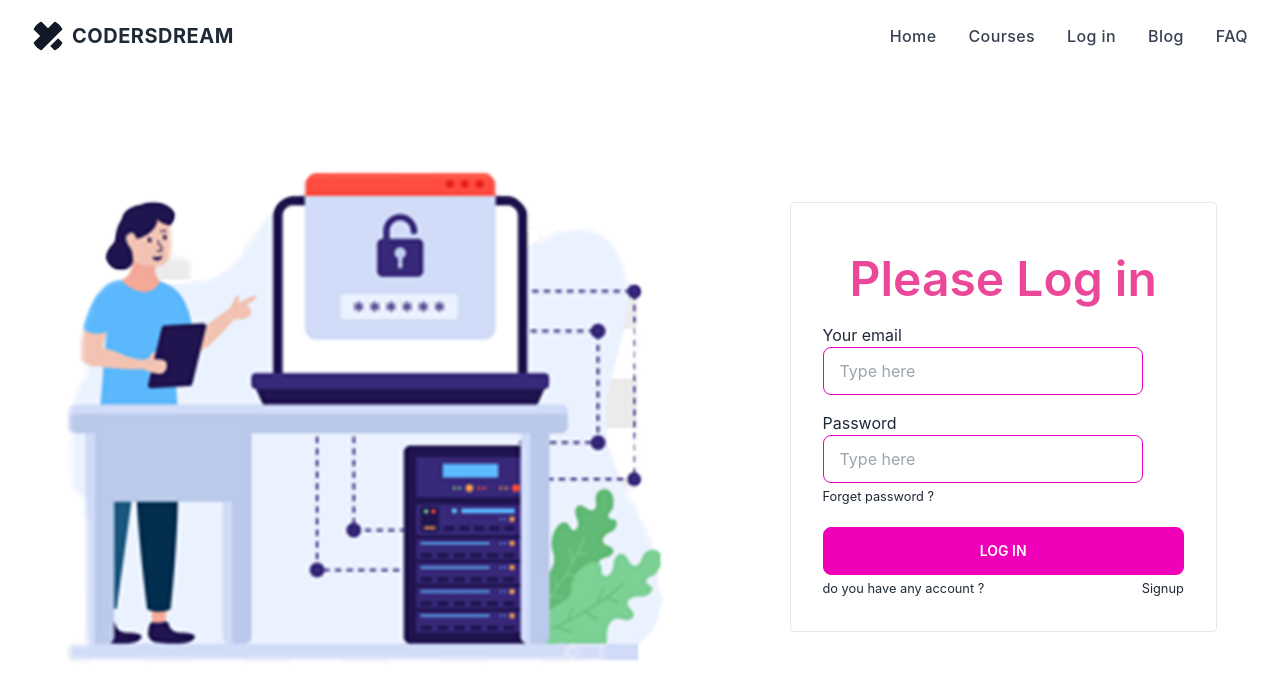
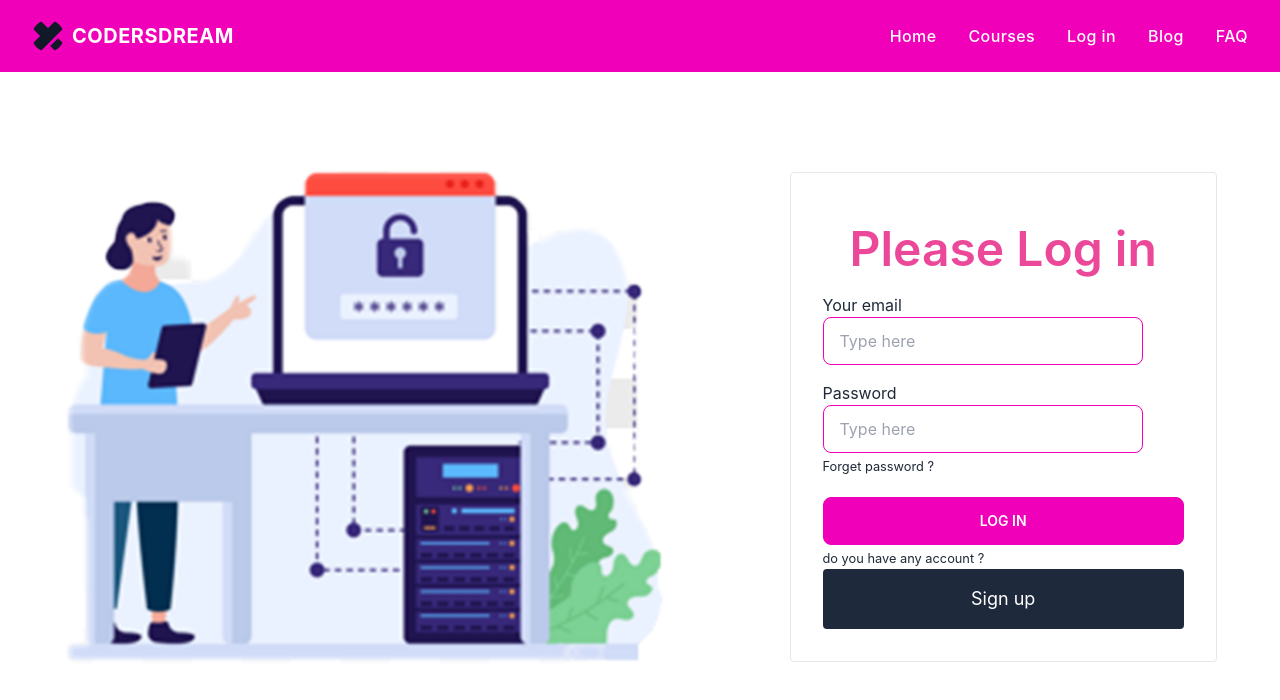
Before and after one commit to Nahid-07/TechBD-client, a React (Create React App) app: page /login in a window 1280 px wide. Shown: the top 700 px of the page. Built offline with nearby package versions, Linux system fonts and the light colour scheme; no server answers.

Commit message:
github and google auth added

```diff
--- a/src/Components/Login.js
+++ b/src/Components/Login.js
@@ -55,13 +55,13 @@ const Login = () => {
           <div>
             <button className="btn btn-secondary w-full mt-5">Log in</button>
           </div>
-          <div className="flex justify-between">
+          <div>
             <p>
               <small>do you have any account ?</small>
             </p>
             <p>{error}</p>
             <Link to="/signup">
-              <small>Signup</small>
+              <button className="bg-slate-800 w-full text-white text-lg py-4 rounded">Sign up</button>
             </Link>
           </div>
         </form>
--- a/src/Components/Navbar.js
+++ b/src/Components/Navbar.js
@@ -8,7 +8,8 @@ const Navbar = () => {
   console.log(user);
   const [isMenuOpen, setIsMenuOpen] = useState(false);
   return (
-    <div className="px-4 py-5 mx-auto sm:max-w-xl md:max-w-full lg:max-w-screen-xl md:px-24 lg:px-8">
+    <div className="bg-secondary">
+      <div className="px-4 py-5 mx-auto sm:max-w-xl md:max-w-full lg:max-w-screen-xl md:px-24 lg:px-8">
       <div className="relative flex items-center justify-between">
         <Link
           to="/"
@@ -24,7 +25,7 @@ const Navbar = () => {
           >
             <path d="M18.266 26.068l7.839-7.854 4.469 4.479c1.859 1.859 1.859 4.875 0 6.734l-1.104 1.104c-1.859 1.865-4.875 1.865-6.734 0zM30.563 2.531l-1.109-1.104c-1.859-1.859-4.875-1.859-6.734 0l-6.719 6.734-6.734-6.734c-1.859-1.859-4.875-1.859-6.734 0l-1.104 1.104c-1.859 1.859-1.859 4.875 0 6.734l6.734 6.734-6.734 6.734c-1.859 1.859-1.859 4.875 0 6.734l1.104 1.104c1.859 1.859 4.875 1.859 6.734 0l21.307-21.307c1.859-1.859 1.859-4.875 0-6.734z"></path>
           </svg>
-          <span className="ml-2 text-xl font-bold tracking-wide text-gray-800 uppercase">
+          <span className="ml-2 text-xl font-bold tracking-wide text-white uppercase">
             CodersDream
           </span>
         </Link>
@@ -34,7 +35,7 @@ const Navbar = () => {
               to="/"
               aria-label="Home"
               title="Home"
-              className="font-medium tracking-wide text-gray-700 transition-colors duration-200 hover:text-deep-purple-accent-400"
+              className="font-medium tracking-wide text-white transition-colors duration-200 hover:text-deep-purple-accent-400"
             >
               Home
             </Link>
@@ -43,7 +44,7 @@ const Navbar = () => {
             <Link
               to="/courses"
               title="courses"
-              className="font-medium tracking-wide text-gray-700 transition-colors duration-200 hover:text-deep-purple-accent-400"
+              className="font-medium tracking-wide text-white transition-colors duration-200 hover:text-deep-purple-accent-400"
             >
               Courses
             </Link>
@@ -55,7 +56,7 @@ const Navbar = () => {
               <Link
                 to="/login"
                 title="login"
-                className="font-medium tracking-wide text-gray-700 transition-colors duration-200 hover:text-deep-purple-accent-400"
+                className="font-medium tracking-wide text-white transition-colors duration-200 hover:text-deep-purple-accent-400"
               >
                 <p> Log in</p>
               </Link>
@@ -65,7 +66,7 @@ const Navbar = () => {
             <Link
               to="/blog"
               title="Blog"
-              className="font-medium tracking-wide text-gray-700 transition-colors duration-200 hover:text-deep-purple-accent-400"
+              className="font-medium tracking-wide text-white transition-colors duration-200 hover:text-deep-purple-accent-400"
             >
               Blog
             </Link>
@@ -74,7 +75,7 @@ const Navbar = () => {
             <Link
               to="/faq"
               title="FAQ"
-              className="font-medium tracking-wide text-gray-700 transition-colors duration-200 hover:text-deep-purple-accent-400"
+              className="font-medium tracking-wide text-white transition-colors duration-200 hover:text-deep-purple-accent-400"
             >
               FAQ
             </Link>
@@ -86,7 +87,7 @@ const Navbar = () => {
                 className="w-[60px] rounded-full cursor-pointer"
                 title={user.displayName}
               />
-              <p>{user?.displayName}</p>
+              <p className="text-white font-medium">{user?.displayName}</p>
             </>
           ) : (
             ""
@@ -116,7 +117,7 @@ const Navbar = () => {
           </button>
           {isMenuOpen && (
             <div className="absolute top-0 left-0 w-full">
-              <div className="p-5 bg-white border rounded shadow-sm">
+              <div className="p-5 bg-secondary border rounded shadow-sm">
                 <div className="flex items-center justify-between mb-4">
                   <div>
                     <Link
@@ -160,7 +161,7 @@ const Navbar = () => {
                       <Link
                         to="/courses"
                         title="courses"
-                        className="font-medium tracking-wide text-gray-700 transition-colors duration-200 hover:text-deep-purple-accent-400"
+                        className="font-medium tracking-wide text-white transition-colors duration-200 hover:text-deep-purple-accent-400"
                       >
                         Courses
                       </Link>
@@ -172,7 +173,7 @@ const Navbar = () => {
                         <Link
                           to="/login"
                           title="login"
-                          className="font-medium tracking-wide text-gray-700 transition-colors duration-200 hover:text-deep-purple-accent-400"
+                          className="font-medium tracking-wide text-white transition-colors duration-200 hover:text-deep-purple-accent-400"
                         >
                           <p> Log in</p>
                         </Link>
@@ -182,7 +183,7 @@ const Navbar = () => {
                       <Link
                         to="/blog"
                         title="Blog"
-                        className="font-medium tracking-wide text-gray-700 transition-colors duration-200 hover:text-deep-purple-accent-400"
+                        className="font-medium tracking-wide text-white transition-colors duration-200 hover:text-deep-purple-accent-400"
                       >
                         Blog
                       </Link>
@@ -191,7 +192,7 @@ const Navbar = () => {
                       <Link
                         to="/faq"
                         title="FAQ"
-                        className="font-medium tracking-wide text-gray-700 transition-colors duration-200 hover:text-deep-purple-accent-400"
+                        className="font-medium tracking-wide text-white transition-colors duration-200 hover:text-deep-purple-accent-400"
                       >
                         FAQ
                       </Link>
@@ -216,6 +217,7 @@ const Navbar = () => {
         </div>
       </div>
     </div>
+    </div>
   );
 };
 
--- a/src/Components/Signup.js
+++ b/src/Components/Signup.js
@@ -1,3 +1,4 @@
+import { GithubAuthProvider, GoogleAuthProvider } from "firebase/auth";
 import React from "react";
 import { useContext } from "react";
 import { useState } from "react";
@@ -5,8 +6,10 @@ import { Link } from "react-router-dom";
 import { Authprovider } from "../Context/Context";
 
 const Signup = () => {
-  const {createUser,profile} = useContext(Authprovider)
-  const [error,setError] = useState()
+  const provider = new GoogleAuthProvider();
+  const gitProvider = new GithubAuthProvider()
+  const {createUser,profile,googleLogIn,githubLogin} = useContext(Authprovider)
+  const [error,setError] = useState();
   const handleSubmit = (e)=>{
     e.preventDefault()
     const form = e.target;
@@ -16,7 +19,6 @@ const Signup = () => {
     const password = form.password.value;
 
     if(password.length < 6){
-      setError('Password must atleast 6 character');
       return
     }
     createUser(email,password)
@@ -25,9 +27,15 @@ const Signup = () => {
       profile(name,photoURL)
       console.log(user)
     }).catch(err => console.log(err.messege))
-    setError('')
   }
-
+  const handleGoogle = ()=>{
+    googleLogIn(provider).then(()=>{}).catch(err=>{
+      console.log(err.messege);
+    })
+  }
+  const handleGithub = ()=>{
+    githubLogin(gitProvider).then(()=>{})
+  }
   return (
     <div className="container mx-auto">
       <div className="mx-2 md:w-[30%] md:mx-auto border-2 border-fuchsia-600 p-8 rounded-md shadow-lg mt-24">
@@ -71,16 +79,15 @@ const Signup = () => {
         </div>
         <div className="flex justify-between">
             <p><small>Allready have an account ?</small></p>
-            <Link to='/login'><small>Login</small></Link>
+            <Link to='/login'>Login</Link>
         </div>
         <div>
           <button className="btn btn-secondary w-full mt-5">Sign Up</button>
         </div>
         <div>
-          <button className="btn w-full mt-5">Google</button>
-          <button className="btn w-full mt-5">Github</button>
+          <button onClick={handleGoogle} className="btn w-full mt-5">Google</button>
+          <button onClick={handleGithub} className="btn w-full mt-5">Github</button>
         </div>
-        <p>{error}</p>
         </form>
       </div>
     </div>
--- a/src/Context/Context.js
+++ b/src/Context/Context.js
@@ -1,46 +1,62 @@
-import React, { useEffect } from 'react';
-import { createContext } from 'react';
-import {createUserWithEmailAndPassword, getAuth, onAuthStateChanged, signInWithEmailAndPassword, signOut, updateProfile} from 'firebase/auth';
-import app from '../firebase/firebase.config'
-import { useState } from 'react';
+import React, { useEffect } from "react";
+import { createContext } from "react";
+import {
+  createUserWithEmailAndPassword,
+  getAuth,
+  onAuthStateChanged,
+  signInWithEmailAndPassword,
+  signInWithPopup,
+  signOut,
+  updateProfile,
+} from "firebase/auth";
+import app from "../firebase/firebase.config";
+import { useState } from "react";
 
 export const Authprovider = createContext();
-const auth = getAuth(app)
+const auth = getAuth(app);
+const Context = ({ children }) => {
+  const [user, setUser] = useState(null);
   // create user with email and password
-const Context = ({children}) => {
-    const [user,setUser] = useState(null)
-    const createUser = (email,password)=>{
-        return createUserWithEmailAndPassword(auth,email,password)
-    }
+
+  const createUser = (email, password) => {
+    return createUserWithEmailAndPassword(auth, email, password);
+  };
   // Update profile
-    const profile = (name,photoURL)=>{
-        return updateProfile(auth.currentUser,{displayName: name, photoURL: photoURL})
-    }
+  const profile = (name, photoURL) => {
+    return updateProfile(auth.currentUser, {
+      displayName: name,
+      photoURL: photoURL,
+    });
+  };
 
   // log out
 
-    const LogOut = ()=>{
-        return signOut(auth)
-    }
+  const LogOut = () => {
+    return signOut(auth);
+  };
   // Sign in
 
-    const LogIn = (email,password)=>{
-
-        return signInWithEmailAndPassword(auth,email,password)
+  const LogIn = (email, password) => {
+    return signInWithEmailAndPassword(auth, email, password);
+  };
+  // google log in
+  const googleLogIn = (provider) => {
+    return signInWithPopup(auth, provider);
+  };
+// githib login
+  const githubLogin =(provider)=>{
+    signInWithPopup(auth,provider)
   }
-
-    useEffect(()=>{
-        const unsubscribe = onAuthStateChanged(auth,(currentUser)=>{
-            setUser(currentUser)
+  useEffect(() => {
+    const unsubscribe = onAuthStateChanged(auth, (currentUser) => {
+      setUser(currentUser);
     });
-        return ()=> unsubscribe()
-    },[])
-    const authInfo = {LogOut,createUser,profile,user,LogIn}
+    return () => unsubscribe();
+  }, []);
+  const authInfo = { LogOut, createUser, profile, user, LogIn, googleLogIn , githubLogin};
   return (
     <div>
-            <Authprovider.Provider value={authInfo}>
-                {children}
-            </Authprovider.Provider>
+      <Authprovider.Provider value={authInfo}>{children}</Authprovider.Provider>
     </div>
   );
 };
```
Lines whose indentation alone changed are shown as unchanged.
